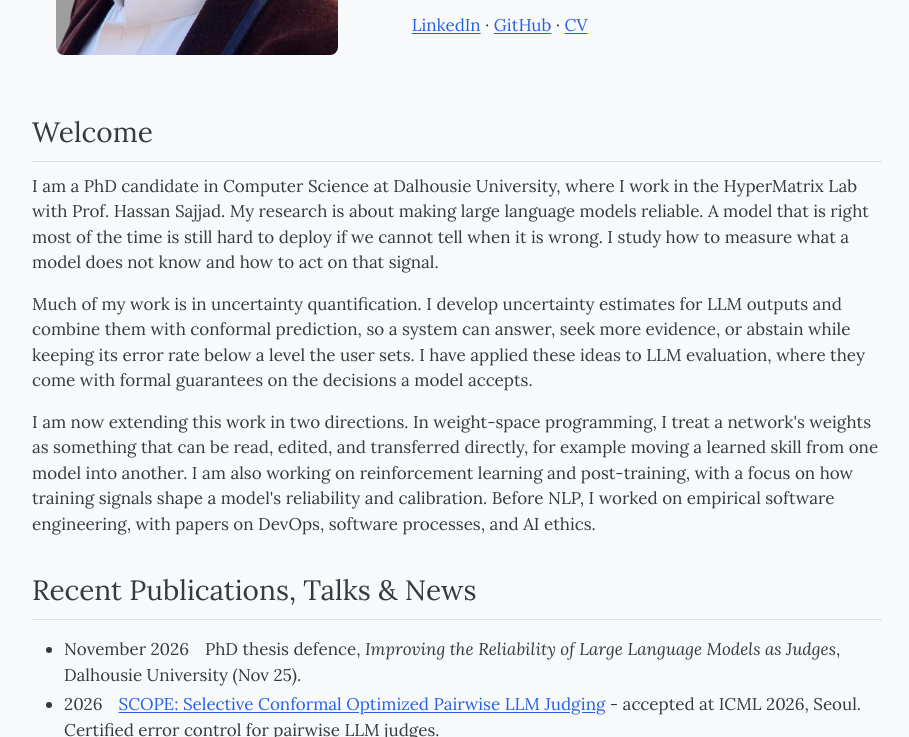
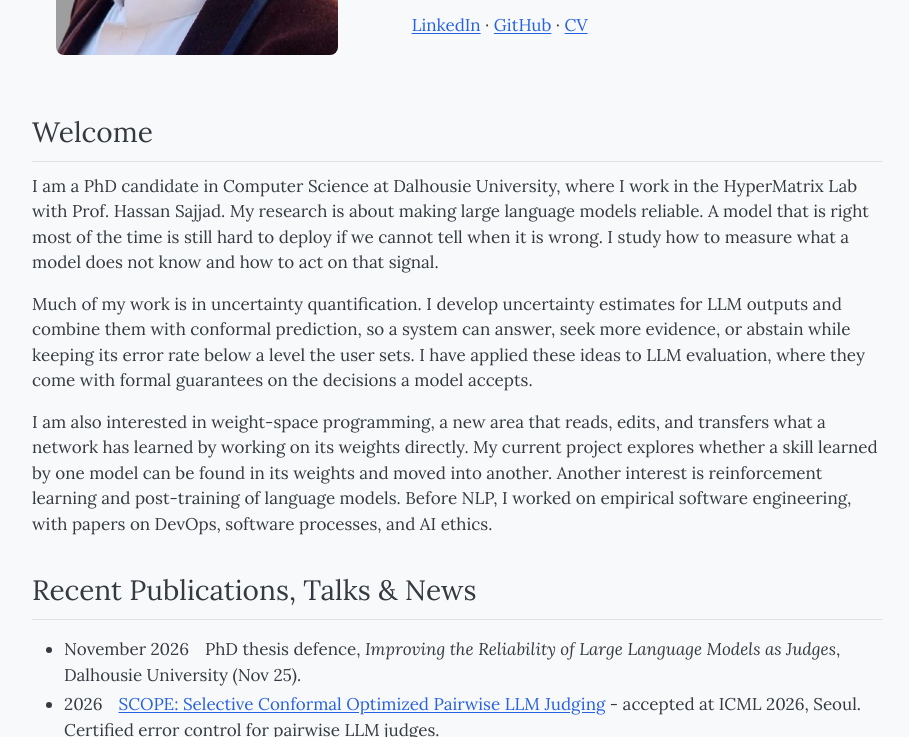
Before and after one commit to sher-badshah4672/sher-badshah4672.github.io, a plain HTML site: page index.html in a window 1280 px wide. Shown: the part 469-1206 px from the top of the page, without its empty margins (183-1092 px from the left). Drawn offline with Linux system fonts and the light colour scheme.

Commit message:
Decouple current interests from prior work in Welcome
Co-Authored-By: Claude Opus 5.5 <noreply@anthropic.com>

```diff
--- a/index.html
+++ b/index.html
@@ -44,7 +44,7 @@
   <h2 id="welcome">Welcome</h2>
   <p>I am a PhD candidate in Computer Science at Dalhousie University, where I work in the HyperMatrix Lab with Prof. Hassan Sajjad. My research is about making large language models reliable. A model that is right most of the time is still hard to deploy if we cannot tell when it is wrong. I study how to measure what a model does not know and how to act on that signal.</p>
   <p>Much of my work is in uncertainty quantification. I develop uncertainty estimates for LLM outputs and combine them with conformal prediction, so a system can answer, seek more evidence, or abstain while keeping its error rate below a level the user sets. I have applied these ideas to LLM evaluation, where they come with formal guarantees on the decisions a model accepts.</p>
-  <p>I am now extending this work in two directions. In weight-space programming, I treat a network's weights as something that can be read, edited, and transferred directly, for example moving a learned skill from one model into another. I am also working on reinforcement learning and post-training, with a focus on how training signals shape a model's reliability and calibration. Before NLP, I worked on empirical software engineering, with papers on DevOps, software processes, and AI ethics.</p>
+  <p>I am also interested in weight-space programming, a new area that reads, edits, and transfers what a network has learned by working on its weights directly. My current project explores whether a skill learned by one model can be found in its weights and moved into another. Another interest is reinforcement learning and post-training of language models. Before NLP, I worked on empirical software engineering, with papers on DevOps, software processes, and AI ethics.</p>
 
   <h2 id="news">Recent Publications, Talks &amp; News</h2>
   <ul class="news">
```
